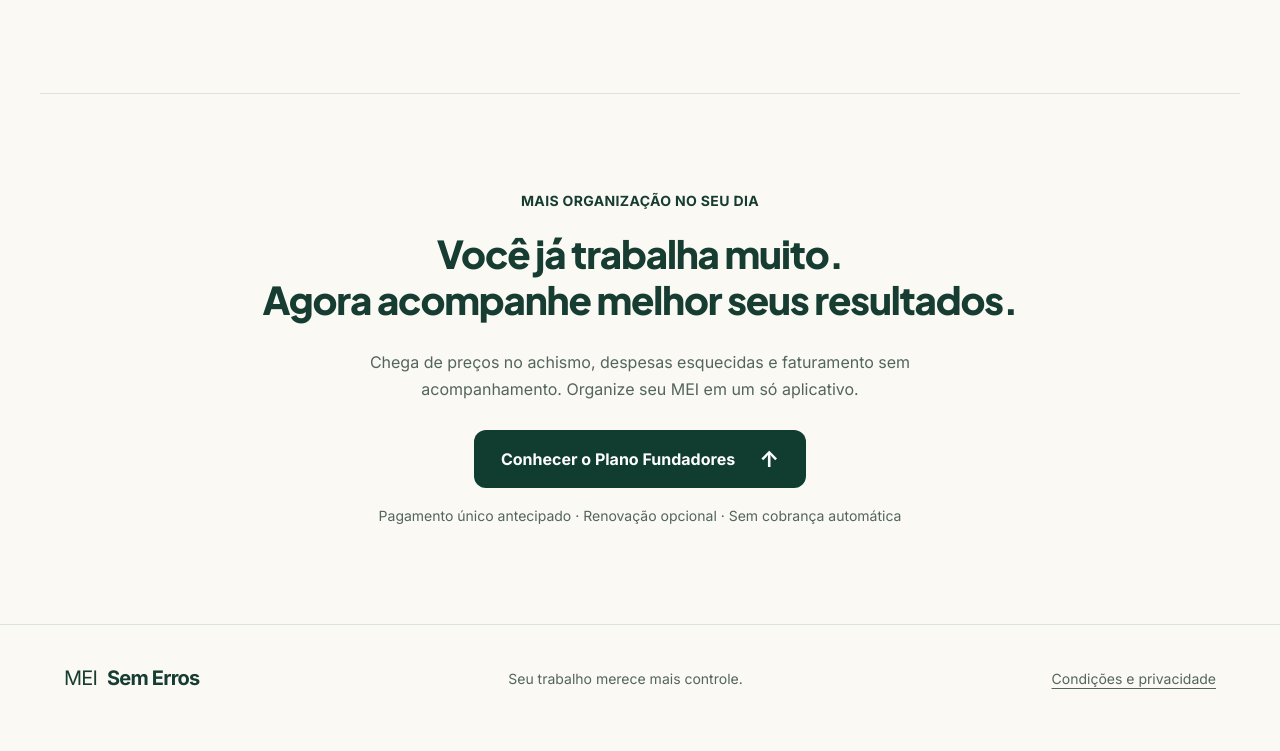
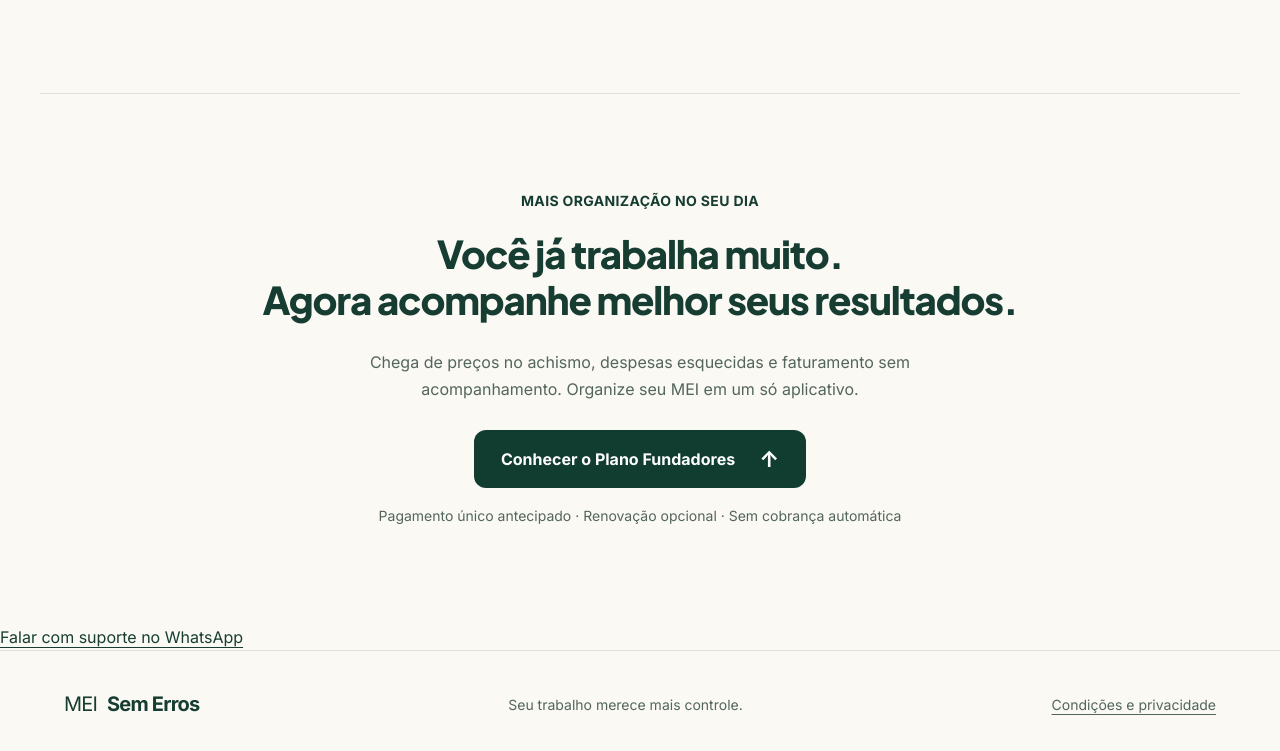
Before and after one commit to cleitonfo2011/empreenda.meisemerros, a website: page public/index.html in a window 1280 px wide. Shown: the part 10001-10752 px from the top of the page. Drawn offline with Linux system fonts and the light colour scheme; no server answers.

Commit message:
feat(landing): habilitar WhatsApp oficial de suporte

```diff
--- a/public/index.html
+++ b/public/index.html
@@ -104,7 +104,7 @@
     </div></section>
     <section class="section wrap final-cta" aria-labelledby="final-title"><p class="eyebrow">MAIS ORGANIZAÇÃO NO SEU DIA</p><h2 id="final-title">Você já trabalha muito.<br>Agora acompanhe melhor seus resultados.</h2><p>Chega de preços no achismo, despesas esquecidas e faturamento sem acompanhamento. Organize seu MEI em um só aplicativo.</p><a class="button" href="#fundadores">Conhecer o Plano Fundadores <span aria-hidden="true">↑</span></a><p class="micro">Pagamento único antecipado · Renovação opcional · Sem cobrança automática</p></section>
   </main>
-  <!-- TODO: configurar número oficial do WhatsApp e mensagem pré-preenchida antes de exibir botão de contato. -->
+  <a class="support-whatsapp" href="https://wa.me/5547936183942?text=Ol%C3%A1%21%20Gostaria%20de%20tirar%20uma%20d%C3%BAvida%20sobre%20o%20MEI%20Sem%20Erros." target="_blank" rel="noopener noreferrer" aria-label="Falar com o suporte do MEI Sem Erros pelo WhatsApp">Falar com suporte no WhatsApp</a>
   <a class="mobile-sticky-cta" href="#fundadores" hidden>Quero ser fundador <span aria-hidden="true">→</span></a>
   <footer class="footer"><div class="wrap footer-inner"><a class="brand" href="/">MEI <strong>Sem Erros</strong></a><p>Seu trabalho merece mais controle.</p><a href="/condicoes.html">Condições e privacidade</a></div></footer>
 </body>
```
